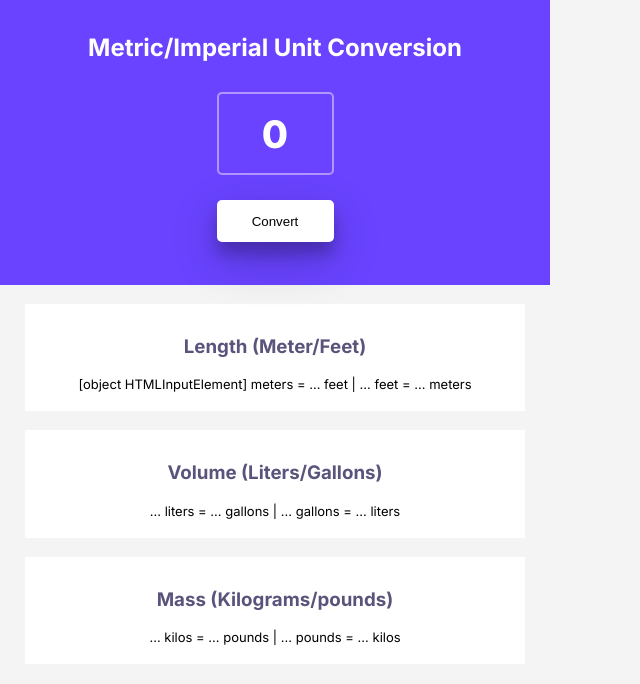
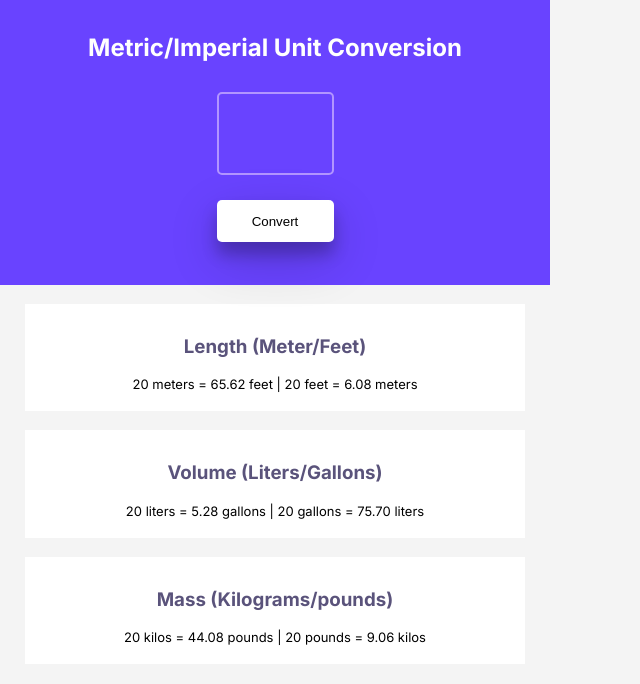
Before and after one commit to compendious/unit-conversion, a plain HTML site: page index.html in a window 1280 px wide. Both pictures are taken after a click on the button "Convert". Shown: the whole page, without its empty margins (0-640 px from the left). Drawn offline with Linux system fonts and the light colour scheme.

Commit message:
Final app

```diff
--- a/index.html
+++ b/index.html
@@ -8,20 +8,20 @@
     <body>
         <div class="purple">
             <h1>Metric/Imperial Unit Conversion</h1>
-            <input id="input-field" value="0">
-            <button> Convert</button>
+            <input id="input-field" value="20">
+            <button id="input-btn"> Convert</button>
         </div>
         <div class="result">
             <h3>Length (Meter/Feet)</h3>
-            <p><span id = "default-value"> ...</span> meters = <span id = "result-value"> ...</span> feet | <span id = "default-value"> ...</span> feet = <span id = "result-value"> ...</span> meters</p>
+            <p><span id = "default-value-meter"> ...</span> meters = <span id = "result-value-feet"> ...</span> feet | <span id = "default-value-feet"> ...</span> feet = <span id = "result-value-meter"> ...</span> meters</p>
         </div>
         <div class="result">
             <h3>Volume (Liters/Gallons)</h3>
-            <p><span id = "default-value"> ...</span> liters = <span id = "result-value"> ...</span> gallons | <span id = "default-value"> ...</span> gallons = <span id = "result-value"> ...</span> liters</p>
+            <p><span id = "default-value-liters"> ...</span> liters = <span id = "result-value-gallons"> ...</span> gallons | <span id = "default-value-gallons"> ...</span> gallons = <span id = "result-value-liters"> ...</span> liters</p>
         </div>
         <div class="result">
             <h3>Mass (Kilograms/pounds)</h3>
-            <p><span id = "default-value"> ...</span> kilos = <span id = "result-value"> ...</span> pounds | <span id = "default-value"> ...</span> pounds = <span id = "result-value"> ...</span> kilos</p>
+            <p><span id = "default-value-kilos"> ...</span> kilos = <span id = "result-value-pounds"> ...</span> pounds | <span id = "default-value-pounds"> ...</span> pounds = <span id = "result-value-kilos"> ...</span> kilos</p>
         </div>
 
 
--- a/index.js
+++ b/index.js
@@ -1,13 +1,62 @@
-/*
-1 meter = 3.281 feet
-1 liter = 0.264 gallon
-1 kilogram = 2.204 pound
-*/
 
-let defaultValue = document.getElementById("default-value")
-let resultValue = document.getElementById("result-value")
+let value = []
 let inputField = document.getElementById("input-field")
 
-defaultValue.textContent = inputField
+let defaultValueMeter = document.getElementById("default-value-meter")
+let defaultValueFeet = document.getElementById("default-value-feet")
+let defaultValueLiters = document.getElementById("default-value-liters")
+let defaultValueGallons = document.getElementById("default-value-gallons")
+let defaultValueKilos = document.getElementById("default-value-kilos")
+let defaultValuePounds = document.getElementById("default-value-pounds")
 
-console.log(inputField)
+
+let resultValueFeet = document.getElementById("result-value-feet")
+let resultValueMeter = document.getElementById("result-value-meter")
+let resultValueGallons = document.getElementById("result-value-gallons")
+let resultValueLiters = document.getElementById("result-value-liters")
+let resultValuePounds = document.getElementById("result-value-pounds")
+let resultValueKilos = document.getElementById("result-value-kilos")
+
+
+let resultValue = document.getElementById("result-value")
+let inputBtn = document.getElementById("input-btn")
+
+
+const meter = 3.281
+const feet = 0.304
+const liters = 0.264
+const gallons = 3.785
+const kilos = 2.204
+const pounds = 0.453
+
+
+function iterations(){
+    for(let i = 0; i < value.length; i++){
+    resultValueFeet.textContent = parseFloat(value[i] * meter).toFixed(2)
+    resultValueMeter.textContent = parseFloat(value[i] * feet).toFixed(2)
+    resultValueGallons.textContent = parseFloat(value[i] * liters).toFixed(2)
+    resultValueLiters.textContent = parseFloat(value[i] * gallons).toFixed(2)
+    resultValuePounds.textContent = parseFloat(value[i] * kilos).toFixed(2)
+    resultValueKilos.textContent = parseFloat(value[i] * pounds).toFixed(2)
+    }
+}
+
+inputBtn.addEventListener("click", function(){
+    if(inputField.value === ''){
+        alert("Please fill the input field!");
+    } else {
+        value.push(inputField.value)
+        for(let i = 0; i < value.length; i++){
+            defaultValueMeter.textContent = value[i]
+            defaultValueFeet.textContent = value[i]
+            defaultValueLiters.textContent = value[i]
+            defaultValueGallons.textContent = value[i]
+            defaultValueKilos.textContent = value[i]
+            defaultValuePounds.textContent = value[i]
+        }
+        iterations()
+        inputField.value = ""
+        console.log(value)
+        }
+
+})
```
